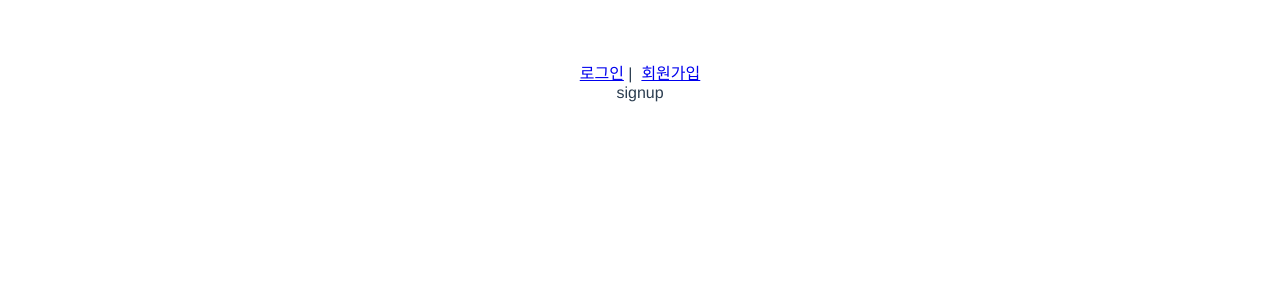
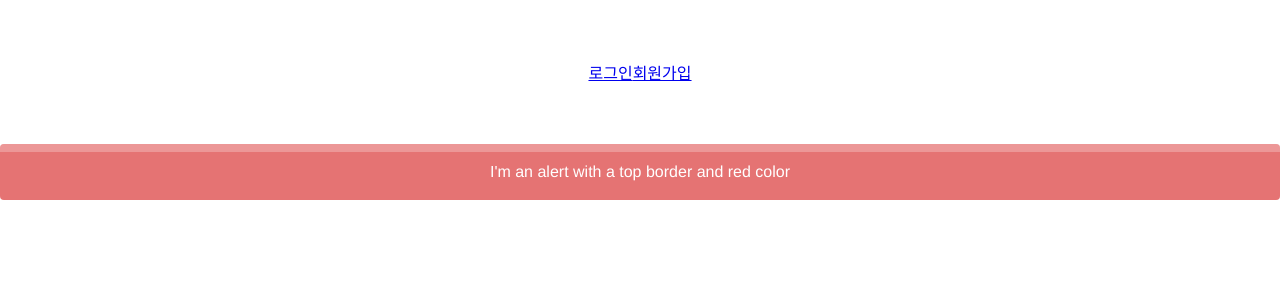
Before and after one commit to sout1217/what_should_i_eat_today_front, a Vue app: page /#/signup in a window 1280 px wide. Shown: the top 300 px of the page. Built offline with nearby package versions, Linux system fonts and the light colour scheme.

Commit message:
add vuetify 라이브러리
깃 라이브러리 추가 & 설정 완료

```diff
--- a/package.json
+++ b/package.json
@@ -13,6 +13,7 @@
     "core-js": "^3.6.5",
     "vue": "^2.6.11",
     "vue-router": "^3.5.2",
+    "vuetify": "^2.5.8",
     "vuex": "^3.6.2"
   },
   "devDependencies": {
@@ -23,10 +24,13 @@
     "@vue/eslint-config-prettier": "^6.0.0",
     "@vue/test-utils": "^1.0.3",
     "babel-eslint": "^10.1.0",
+    "deepmerge": "^4.2.2",
     "eslint": "^6.7.2",
     "eslint-plugin-prettier": "^3.3.1",
     "eslint-plugin-vue": "^6.2.2",
     "prettier": "^2.2.1",
+    "sass": "^1.32.13",
+    "sass-loader": "^12.1.0",
     "vue-template-compiler": "^2.6.11"
   }
 }
--- a/src/App.vue
+++ b/src/App.vue
@@ -1,11 +1,9 @@
 <template>
   <div id="app">
     <router-link to="/login">로그인</router-link>
-    <!-- router-link를 통해서 다른 url로 보낼 수 있음 -->&nbsp;|&nbsp;
     <router-link to="/signup">회원가입 </router-link>
-    <!-- to라는 속성을 통해서 링크를 보냄 -->
+
     <router-view></router-view>
-    <!-- 라우팅 된 모듈이 보이는 태그 -->
   </div>
 </template>
 
--- a/src/main.js
+++ b/src/main.js
@@ -2,6 +2,7 @@ import Vue from 'vue';
 import App from './App.vue';
 import router from '@/routes/index';
 import store from '@/store/index';
+import vuetify from '@/plugins/vuetify'
 
 Vue.config.productionTip = false;
 
@@ -9,4 +10,5 @@ new Vue({
   render: h => h(App),
   router,
   store,
+  vuetify,
 }).$mount('#app');
--- /dev/null
+++ b/src/plugins/vuetify.js
@@ -0,0 +1,9 @@
+import Vue from 'vue'
+import Vuetify from 'vuetify'
+import 'vuetify/dist/vuetify.min.css'
+
+Vue.use(Vuetify)
+
+const opts = {}
+
+export default new Vuetify(opts)
--- a/src/views/SignupPage.vue
+++ b/src/views/SignupPage.vue
@@ -1,5 +1,14 @@
 <template>
-  <div>signup</div>
+  <div>
+    <v-app>
+      <v-content>
+        <!-- vuetify 기본 사용법 -->
+        <v-alert border="top" color="red lighten-2" dark>
+          I'm an alert with a top border and red color
+        </v-alert>
+      </v-content>
+    </v-app>
+  </div>
 </template>
 
 <script>
--- /dev/null
+++ b/webpack.config.js
@@ -0,0 +1,25 @@
+// webpack.config.js
+
+module.exports = {
+  module: {
+    rules: [
+      {
+        test: /\.s(c|a)ss$/,
+        use: [
+          'vue-style-loader',
+          'css-loader',
+          {
+            loader: 'sass-loader',
+            // Requires >= sass-loader@^8.0.0
+            options: {
+              implementation: require('sass'),
+              sassOptions: {
+                indentedSyntax: true, // optional
+              },
+            },
+          },
+        ],
+      },
+    ],
+  },
+}
```
Also changed, not shown: 2 other files (tests, documents, lock files or other folders).
